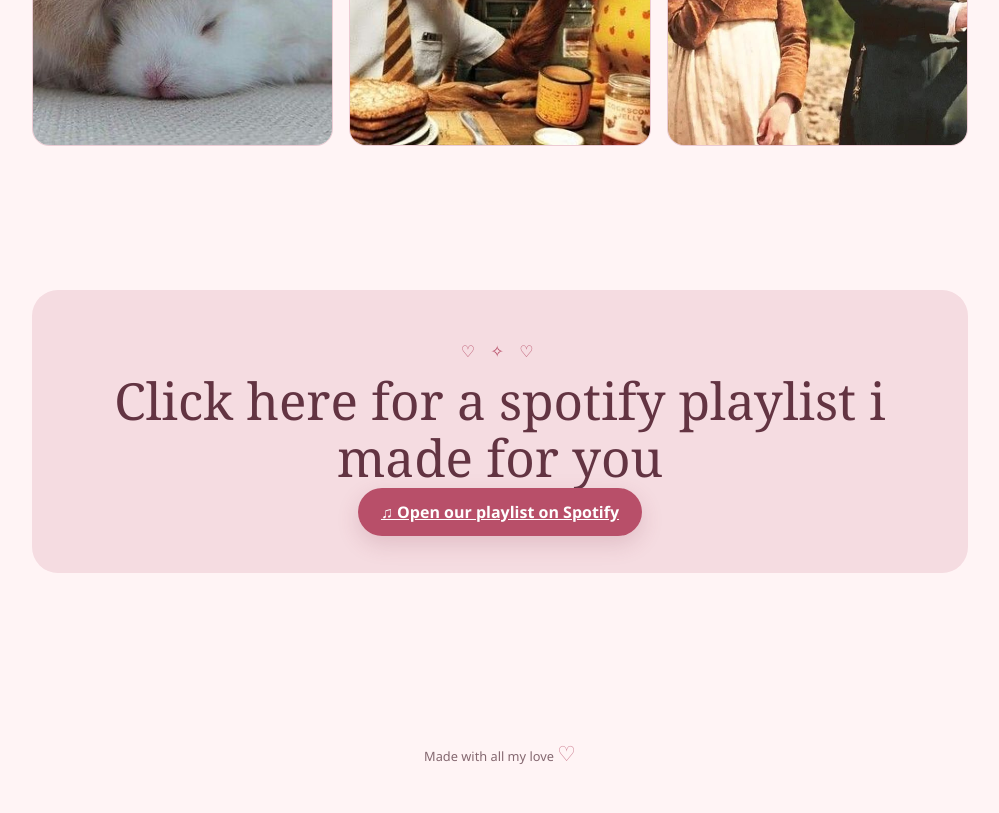
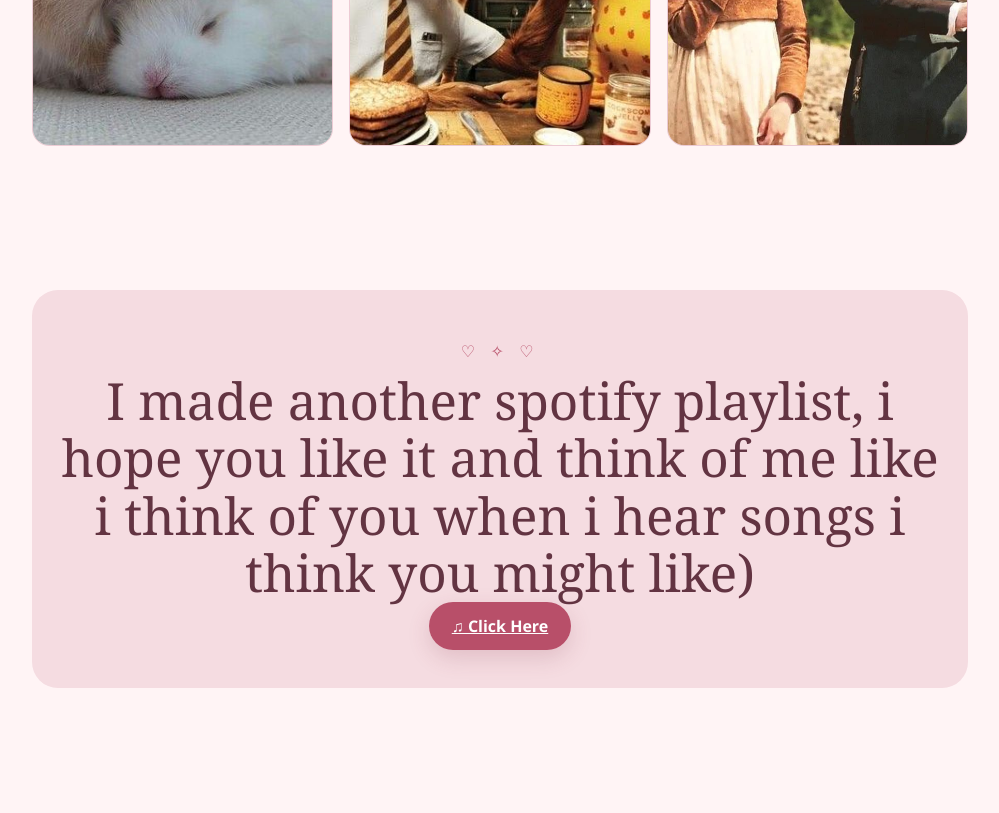
Before and after one commit to jafinley/Birthday-Card, a plain HTML site: page index.html in a window 1280 px wide. Shown: the part 2004-2817 px from the top of the page, without its empty margins (140-1139 px from the left). Drawn offline with Linux system fonts and the light colour scheme.

Commit message:
Update Spotify playlist link and button text

```diff
--- a/index.html
+++ b/index.html
@@ -231,20 +231,18 @@
       <section>
         <div class="closing">
           <div class="sparkle">♡ ✧ ♡</div>
-          <h2>Click here for a spotify playlist i made for you</h2>
+          <h2>I made another spotify playlist, i hope you like it and think of me like i think of you when i hear songs i think you might like)</h2>
           <a class="button"
              id="musicButton"
              href="https://open.spotify.com/playlist/1Jp0IDO2AV9NBht0x3UmxS?si=iYOrUBaiQGmmwdJuYDIF-Q"
              target="_blank"
              rel="noopener noreferrer"
              ="display:inline-block;text-decoration:none;">
-             ♫ Open our playlist on Spotify
+             ♫ Click Here
           </a>
-          <p id="wishMessage" hidden ="margin-top:18px;font-family:Georgia,serif;font-:italic;">May every beautiful thing find its way to you. I love you. ♡</p>
         </div>
       </section>
     </main>
-    <footer>Made with all my love <span class="heart">♡</span></footer>
   </div>
 
   <script>
```
